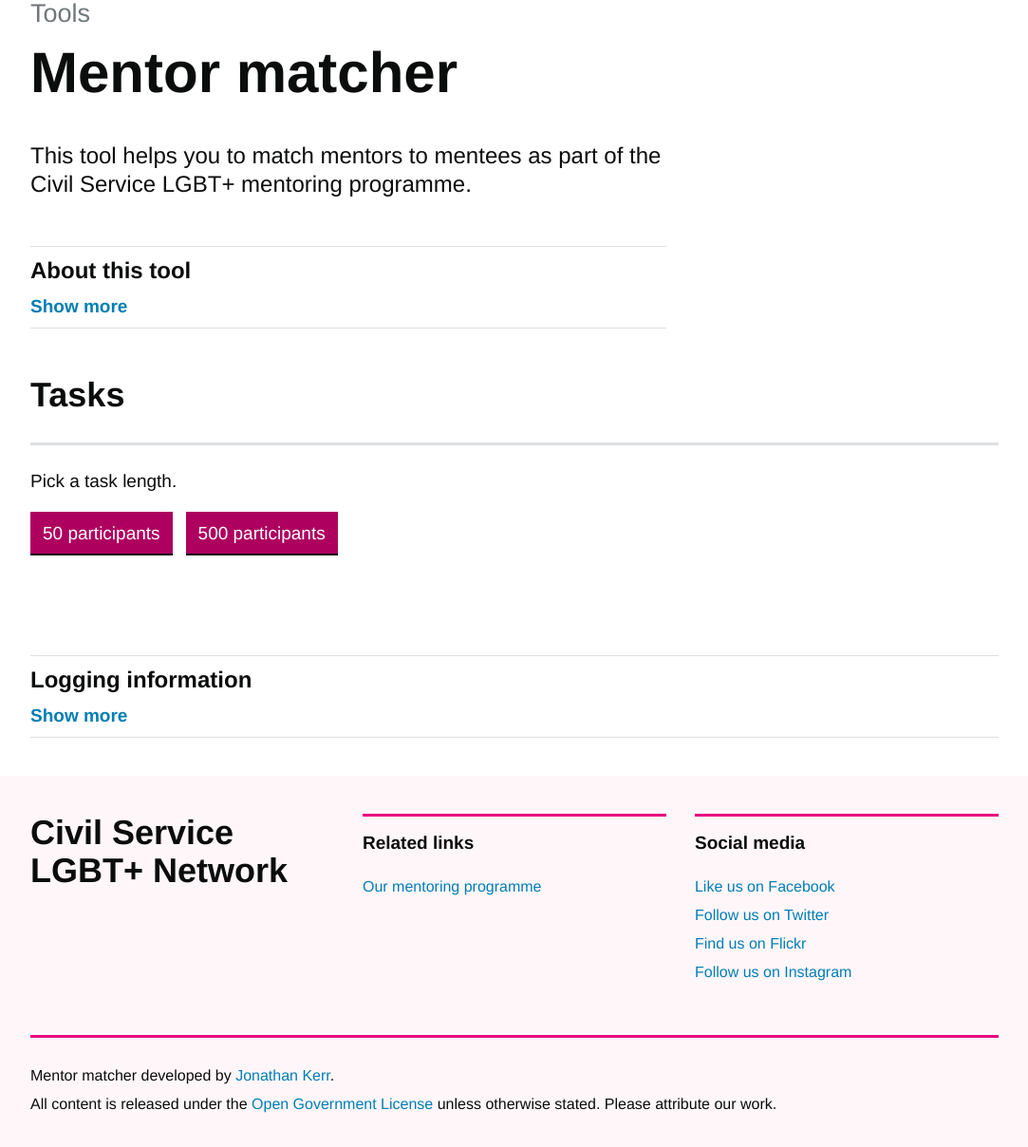
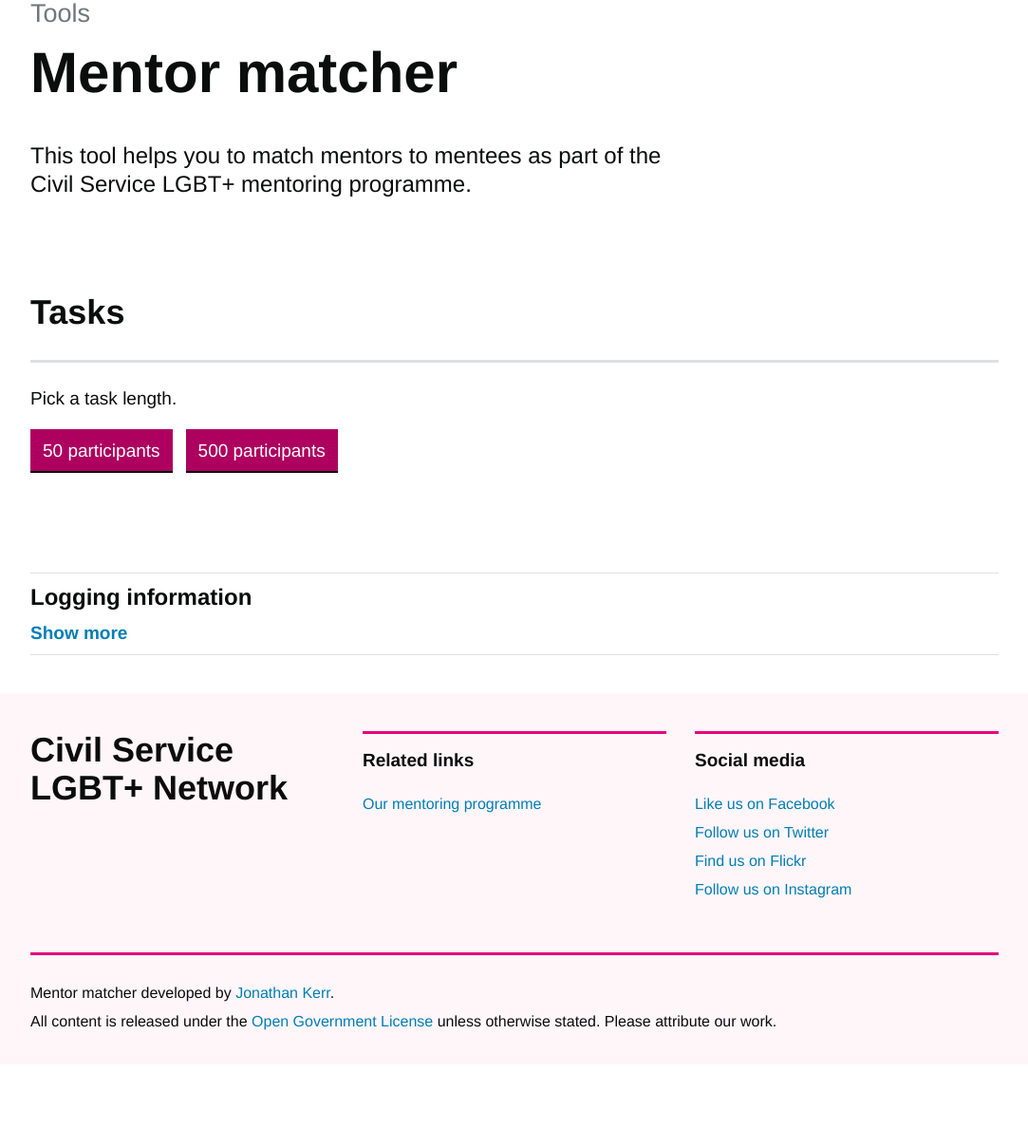
Before and after one commit to jonodrew/mentor-match, a Flask app: page / in a window 1280 px wide. Shown: the part 232-1440 px from the top of the page at 95% size, without its empty margins (98-1181 px from the left). After the commit the page ends 1317 px from the top, so only its background shows below. Run offline with Flask 2, Linux system fonts and the light colour scheme.

Commit message:
Remove about text Discussing whether to add this to a separate start page.

```diff
--- a/app/templates/index.html
+++ b/app/templates/index.html
@@ -15,15 +15,6 @@
 		  <p class="page--excerpt">This tool helps you to match mentors to mentees as part of the Civil Service LGBT+ mentoring programme.</p>
 	  </div>
   </header>
-</div>
-
-<div class="grid-row">
-  <div class="grid-column-two-thirds">
-		<details>
-			<summary>About this tool</summary>
-				<p>Explanatory text about the took can go here...</p>
-		</details>
-  </div>
 </div>
 
 <div class="grid-row main-wrapper--lg">
```
